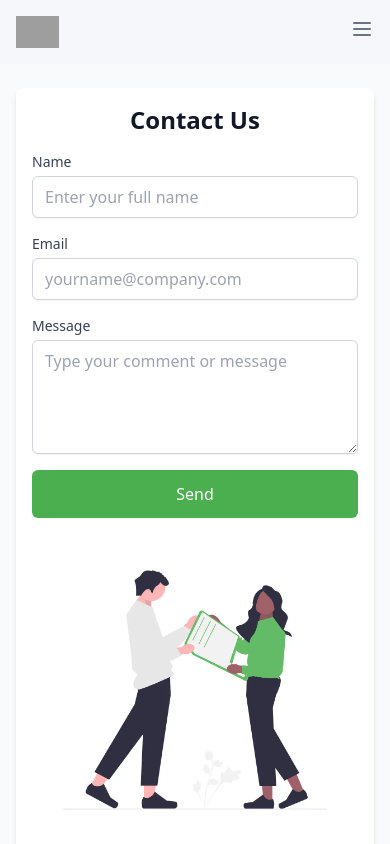
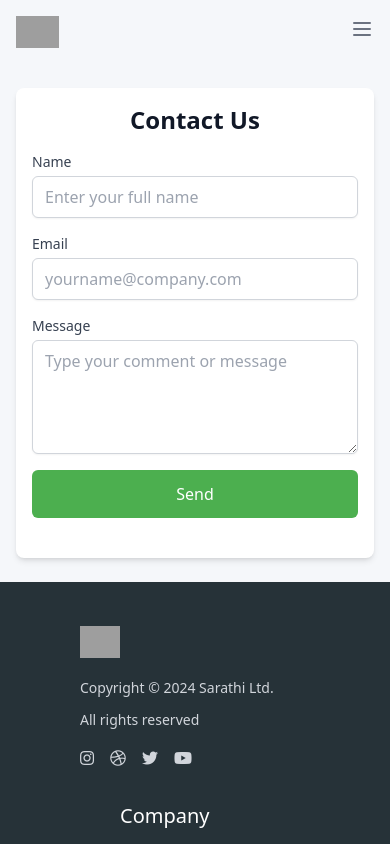
Before and after one commit to sthaarekh/sarathi, a React (Vite) app: page /contacts in a window 390 px wide. Shown: the top 844 px of the page. Built offline with nearby package versions, Linux system fonts and the light colour scheme; grey boxes are pictures that could not be loaded.

Commit message:
Linked contact to footer

```diff
--- a/src/components/Footer.jsx
+++ b/src/components/Footer.jsx
@@ -45,7 +45,7 @@ const Footer = () => {
               </a>
             </li>
             <li>
-              <a href="#" className="hover:text-white">
+              <a href="/contacts" className="hover:text-white">
                 Contact us
               </a>
             </li>
--- a/src/pages/Contacts.jsx
+++ b/src/pages/Contacts.jsx
@@ -2,7 +2,7 @@ import React from 'react';
 import img from '../assets/contacts.webp'
 const Contacts = () => {
   return (
-    <div className="min-h-screen bg-gray-50 py-6 px-4 sm:py-12 sm:px-6 lg:px-8">
+    <div className=" bg-[#F5F7FA] py-6 px-4 sm:py-12 sm:px-6 lg:px-8">
       <div className="w-full max-w-5xl mx-auto">
         <div className="bg-white rounded-lg shadow-md p-4 sm:p-8 grid grid-cols-1 lg:grid-cols-2 gap-6">
           {/* Left Column - Form */}
@@ -74,7 +74,7 @@ const Contacts = () => {
             <img
               src={img}
               alt="Image failed to load"
-              className="w-full max-h-full object-contain rounded-lg"
+              className="hidden md:block w-full max-h-full object-contain rounded-lg"
             />
           </div>
         </div>
```
